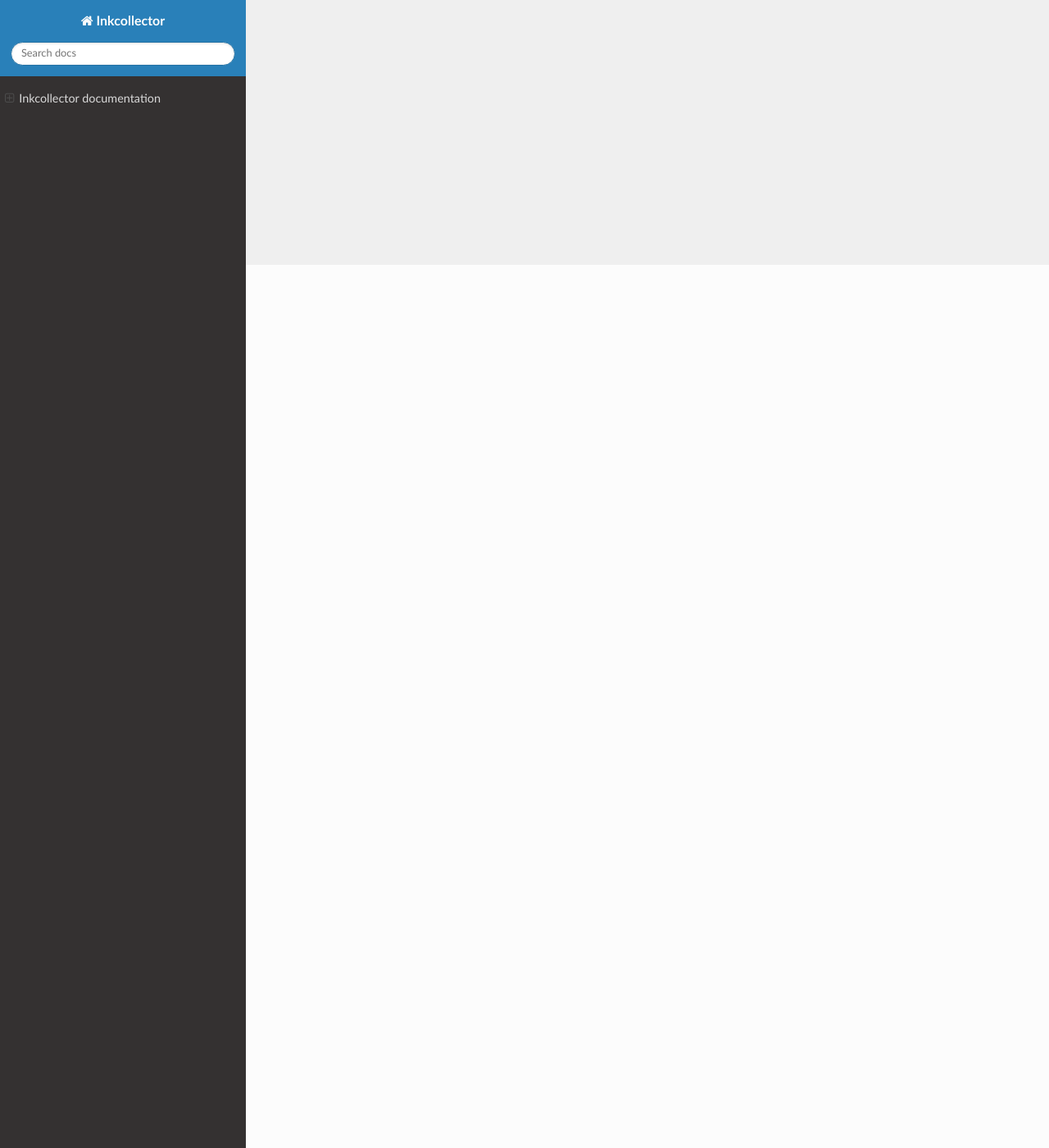
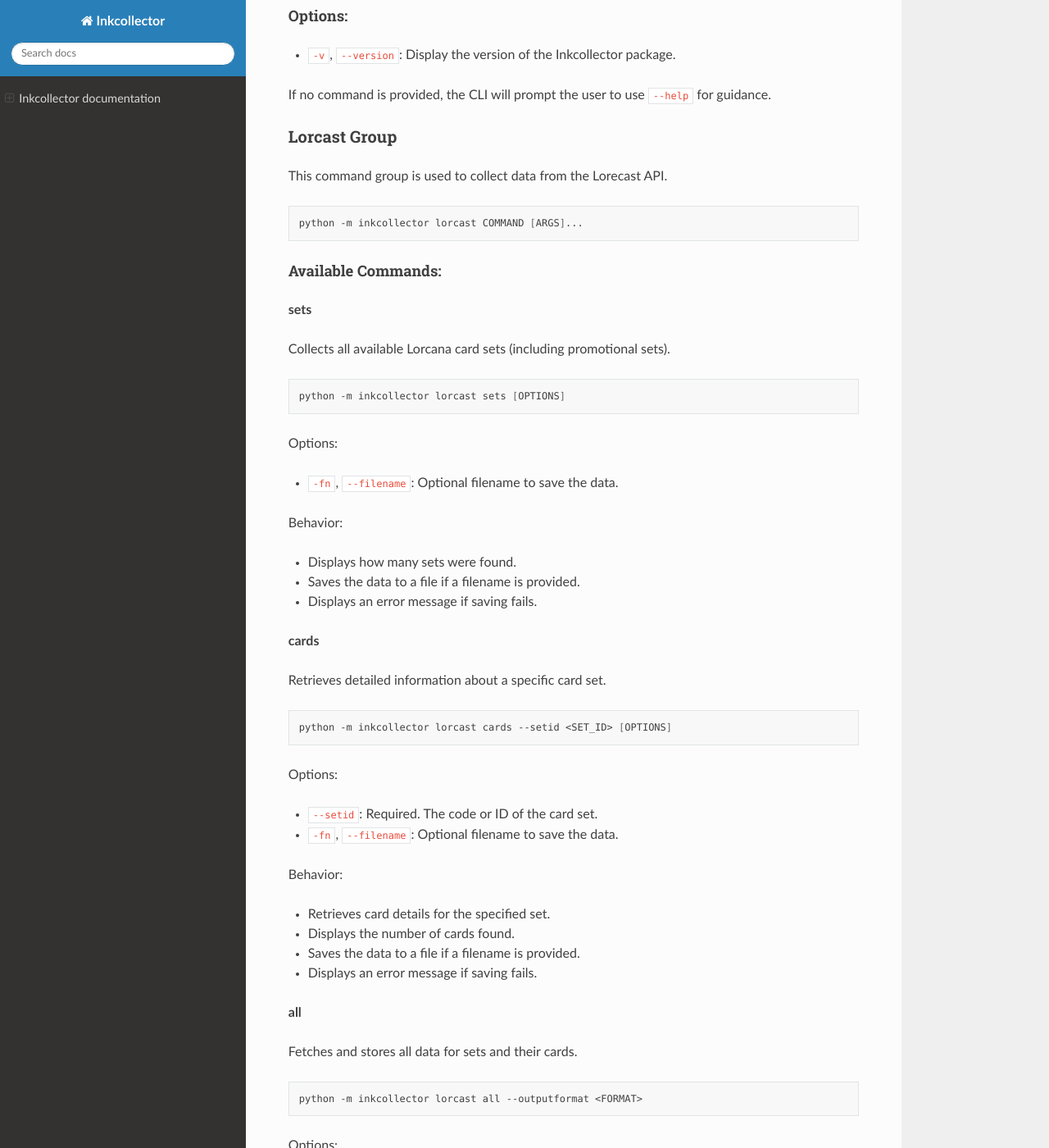
Before and after one commit to bertcafecito/inkcollector, a Sphinx documentation site: the page built from docs/source/index.rst, in a window 1280 px wide and 1400 px high, scrolled down 1077 px. Shown: the whole window at 82% size. Built offline with Sphinx 7.4.7 and the Read the Docs theme 3.1.0, drawn with Linux system fonts in a browser that asks for light colours; some of the changed text lies outside the part shown.

Commit message:
Update Docs to Include CLI

```diff
--- a/docs/source/index.rst
+++ b/docs/source/index.rst
@@ -18,12 +18,14 @@
 
 .. _issue tracker: https://github.com/bertcafecito/inkcollector/issues
 
+.. _installing-inkcollector:
+
 Installing Inkcollector
 =======================
 
 To install Inkcollector, you can use pip:
 
-.. code:: bash
+.. code:: shell
 
     pip install inkcollector
 
@@ -31,3 +33,134 @@
 
 I strongly recommend that you install Inkcollector in a dedicated virtualenv,
 to avoid conflicting with your system packages.
+
+.. _command-line-interface:
+
+Command Line Interface (CLI)
+=========================================
+
+The Inkcollector CLI provides access to the Lorecast API for collecting
+Lorcana Trading Card Game data, including card sets and individual cards.
+
+Usage
+-----
+
+Run the CLI by invoking the main command:
+
+.. code-block:: shell
+
+    python -m inkcollector [OPTIONS] COMMAND [ARGS]...
+
+Main Command
+------------
+
+.. code-block:: shell
+
+    python -m inkcollector
+
+Options:
+~~~~~~~~
+
+- ``-v``, ``--version``: Display the version of the Inkcollector package.
+
+If no command is provided, the CLI will prompt the user to use ``--help`` for guidance.
+
+Lorcast Group
+-------------
+
+This command group is used to collect data from the Lorecast API.
+
+.. code-block:: shell
+
+    python -m inkcollector lorcast COMMAND [ARGS]...
+
+Available Commands:
+~~~~~~~~~~~~~~~~~~~
+
+**sets**
+
+Collects all available Lorcana card sets (including promotional sets).
+
+.. code-block:: shell
+
+    python -m inkcollector lorcast sets [OPTIONS]
+
+Options:
+
+- ``-fn``, ``--filename``: Optional filename to save the data.
+
+Behavior:
+
+- Displays how many sets were found.
+- Saves the data to a file if a filename is provided.
+- Displays an error message if saving fails.
+
+**cards**
+
+Retrieves detailed information about a specific card set.
+
+.. code-block:: shell
+
+    python -m inkcollector lorcast cards --setid <SET_ID> [OPTIONS]
+
+Options:
+
+- ``--setid``: Required. The code or ID of the card set.
+- ``-fn``, ``--filename``: Optional filename to save the data.
+
+Behavior:
+
+- Retrieves card details for the specified set.
+- Displays the number of cards found.
+- Saves the data to a file if a filename is provided.
+- Displays an error message if saving fails.
+
+**all**
+
+Fetches and stores all data for sets and their cards.
+
+.. code-block:: shell
+
+    python -m inkcollector lorcast all --outputformat <FORMAT>
+
+Options:
+
+- ``-of``, ``--outputformat``: Required. Currently only supports ``JSON``.
+
+Behavior:
+
+- Fetches all sets.
+- Iterates through each set and fetches all associated cards.
+- Saves each dataset to individual files in a structured format.
+
+Output Formats
+--------------
+
+- Currently, only ``JSON`` is supported for the ``all`` command.
+
+Examples
+--------
+
+Check the CLI version:
+
+.. code-block:: shell
+
+    python -m inkcollector --version
+
+Collect sets and save to a file:
+
+.. code-block:: shell
+
+    python -m inkcollector lorcast sets --filename sets.json
+
+Collect cards for a specific set:
+
+.. code-block:: shell
+
+    python -m inkcollector lorcast cards --setid ABC123 --filename cards.json
+
+Collect all sets and their cards:
+
+.. code-block:: shell
+
+    python -m inkcollector lorcast all --outputformat JSON
```
